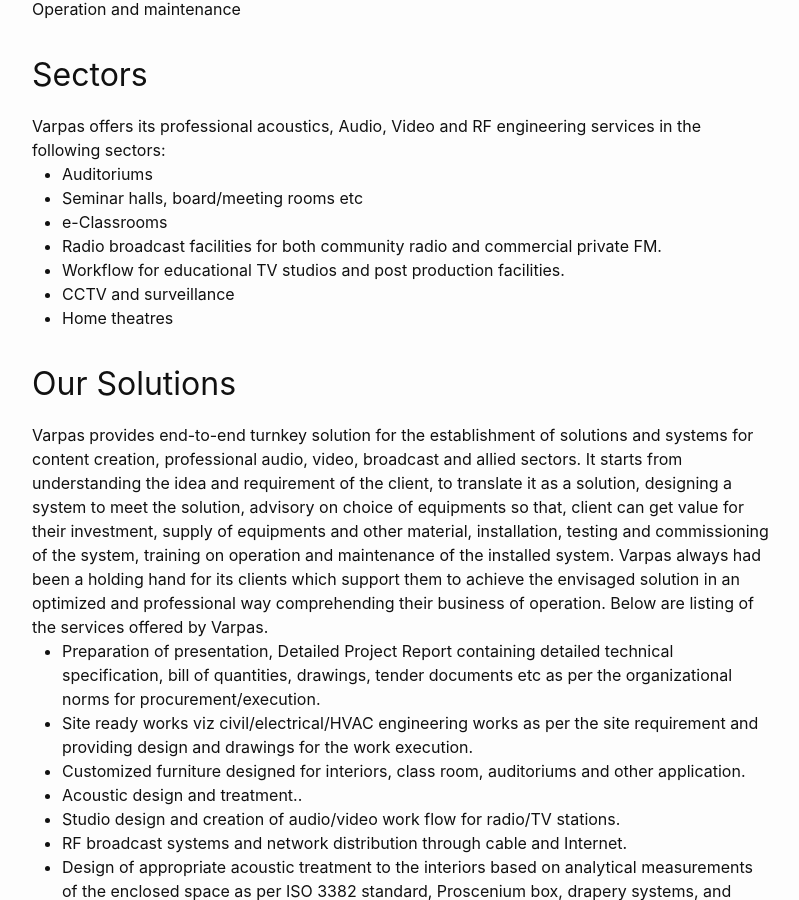
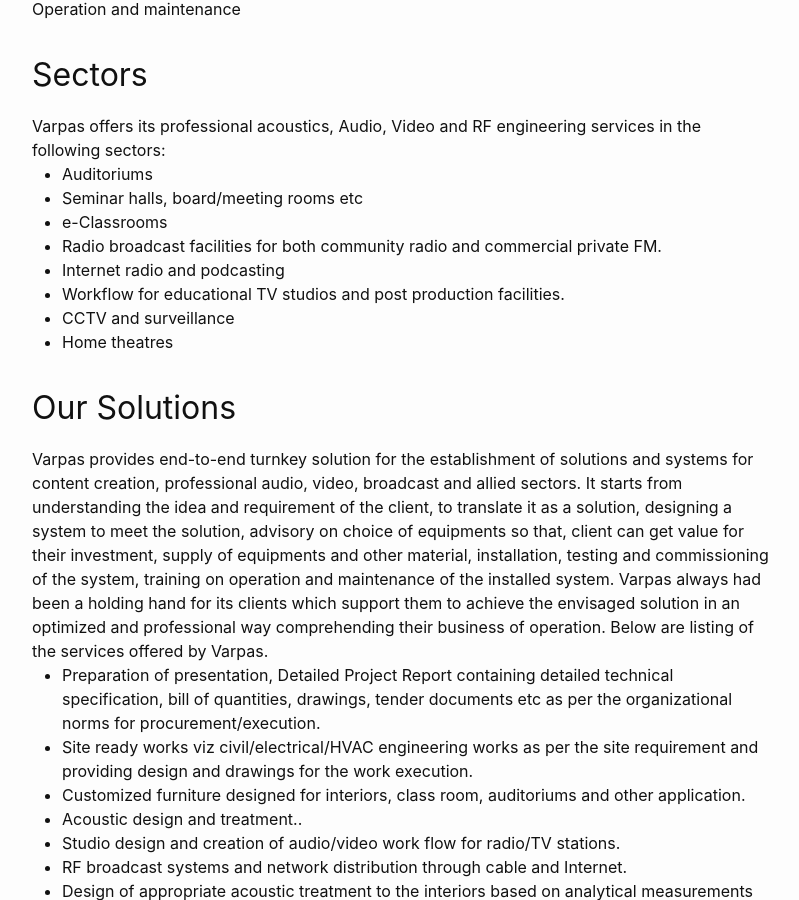
Before and after one commit to VarpasMedia/VarpasMedia.github.io, a Jekyll site: the page built from index.md, in a window 1280 px wide and 900 px high, scrolled down 608 px. Shown: the whole window, without its empty margins (238-1037 px from the left). Built offline with Jekyll 4.4.1, drawn with Linux system fonts in a browser that asks for light colours.

Commit message:
Update home.html

```diff
--- a/_layouts/home.html
+++ b/_layouts/home.html
@@ -42,7 +42,7 @@ layout: default
 <li>Seminar halls, board/meeting rooms etc</li>
 <li>e-Classrooms</li>
 <li>Radio broadcast facilities for both community radio and commercial private FM.</li>
-<Internet radio and podcasting/li>
+<li>Internet radio and podcasting</li>
 <li>Workflow for educational TV studios and post production facilities.</li>
 <li>CCTV and surveillance</li>
 <li>Home theatres</li>
```
